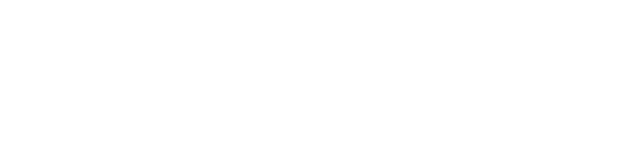
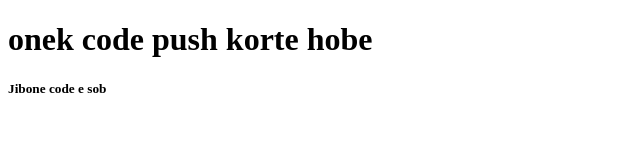
Before and after one commit to devshakibuddin/my-first-repo, a plain HTML site: page index.html in a window 1280 px wide. Shown: the whole page, without its empty margins (0-640 px from the left). Drawn offline with Linux system fonts and the light colour scheme.

Commit message:
practice korci

```diff
--- a/index.html
+++ b/index.html
@@ -7,6 +7,7 @@
     <title>First Github Repo</title>
 </head>
 <body>
-
+    <h1>onek code push korte hobe</h1>
+    <h5>Jibone code e sob</h5>
 </body>
 </html>
```
